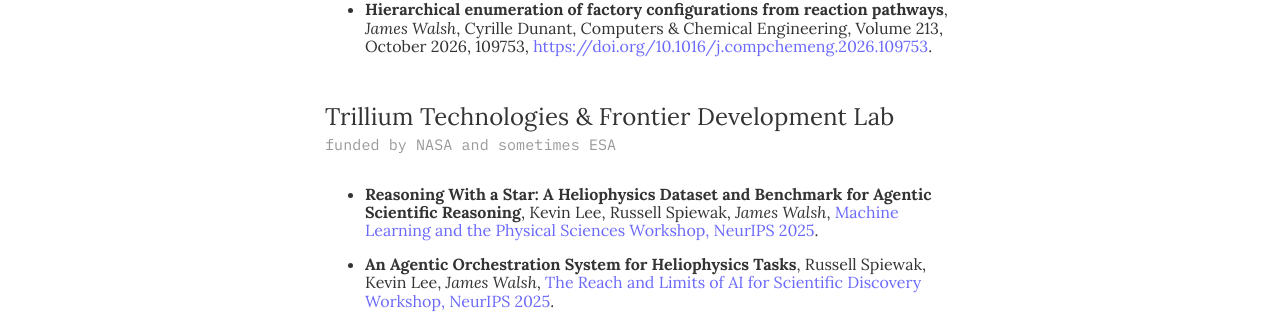
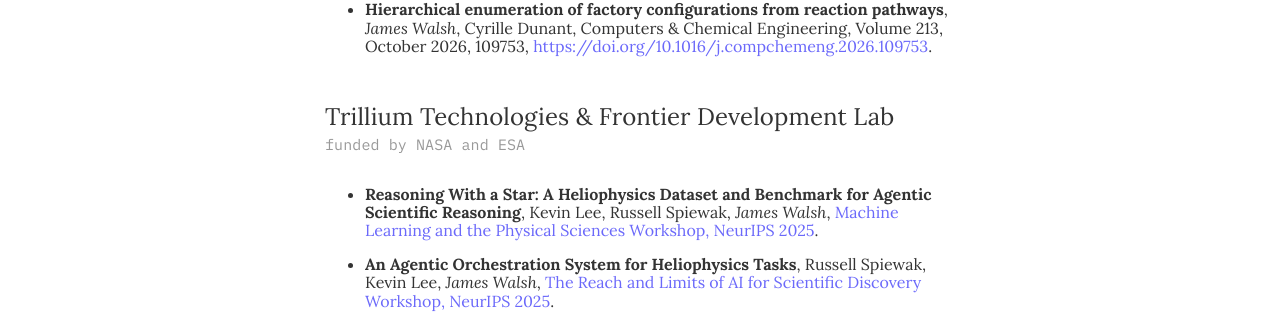
Before and after one commit to dead-water/dead-water.github.io, a Jekyll site: the page built from _pages/publications.md, in a window 1280 px wide. Shown: the part 342-667 px from the top of the page. Built offline with Jekyll 4.4.1, drawn with Linux system fonts in a browser that asks for light colours.

Commit message:
Drop hedge from the FDL funding subtitle

```diff
--- a/_pages/publications.md
+++ b/_pages/publications.md
@@ -9,7 +9,7 @@
 
 - **Hierarchical enumeration of factory configurations from reaction pathways**, *James Walsh*, Cyrille Dunant, Computers & Chemical Engineering, Volume 213, October 2026, 109753, [https://doi.org/10.1016/j.compchemeng.2026.109753](https://doi.org/10.1016/j.compchemeng.2026.109753).
 
-### Trillium Technologies & Frontier Development Lab<span class="affiliation">funded by NASA and sometimes ESA</span>
+### Trillium Technologies & Frontier Development Lab<span class="affiliation">funded by NASA and ESA</span>
 {: #fdl}
 
 - **Reasoning With a Star: A Heliophysics Dataset and Benchmark for Agentic Scientific Reasoning**, Kevin Lee, Russell Spiewak, *James Walsh*, [Machine Learning and the Physical Sciences Workshop, NeurIPS 2025](https://arxiv.org/abs/2511.20694).
```
